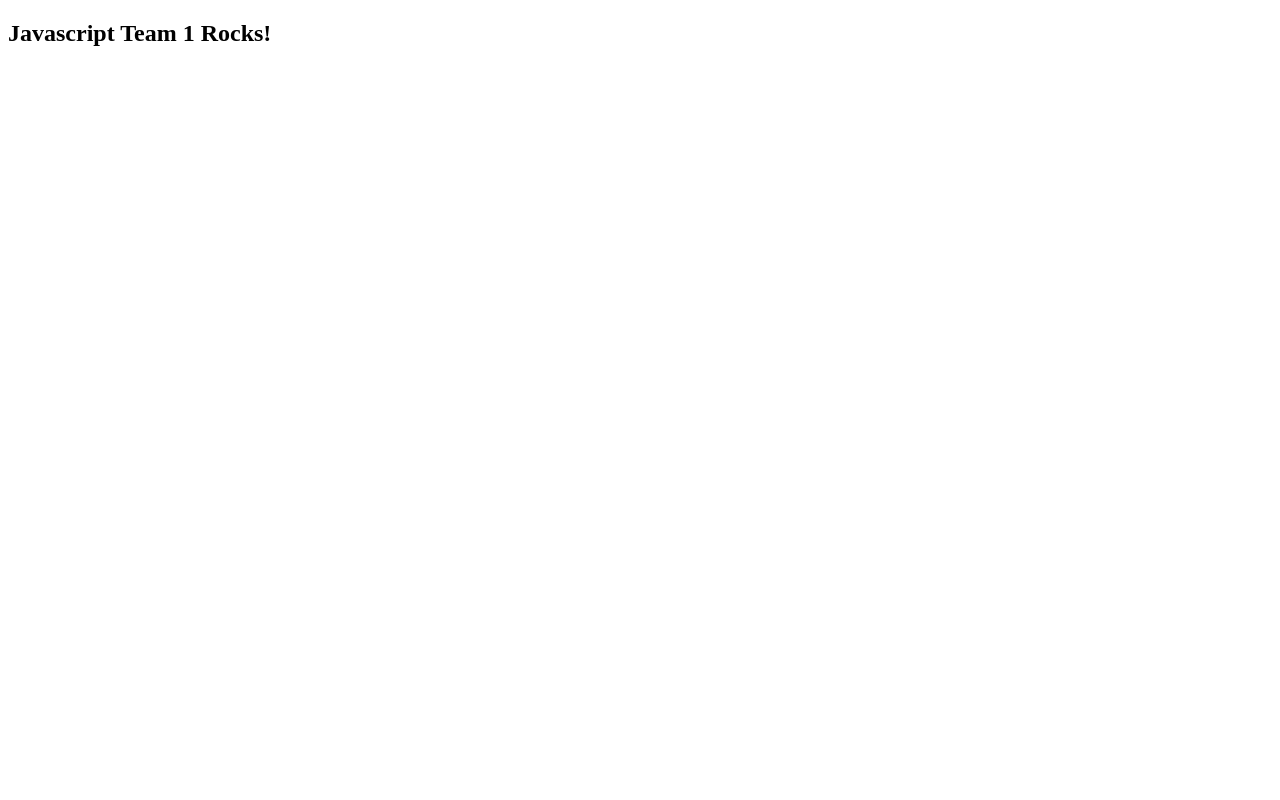
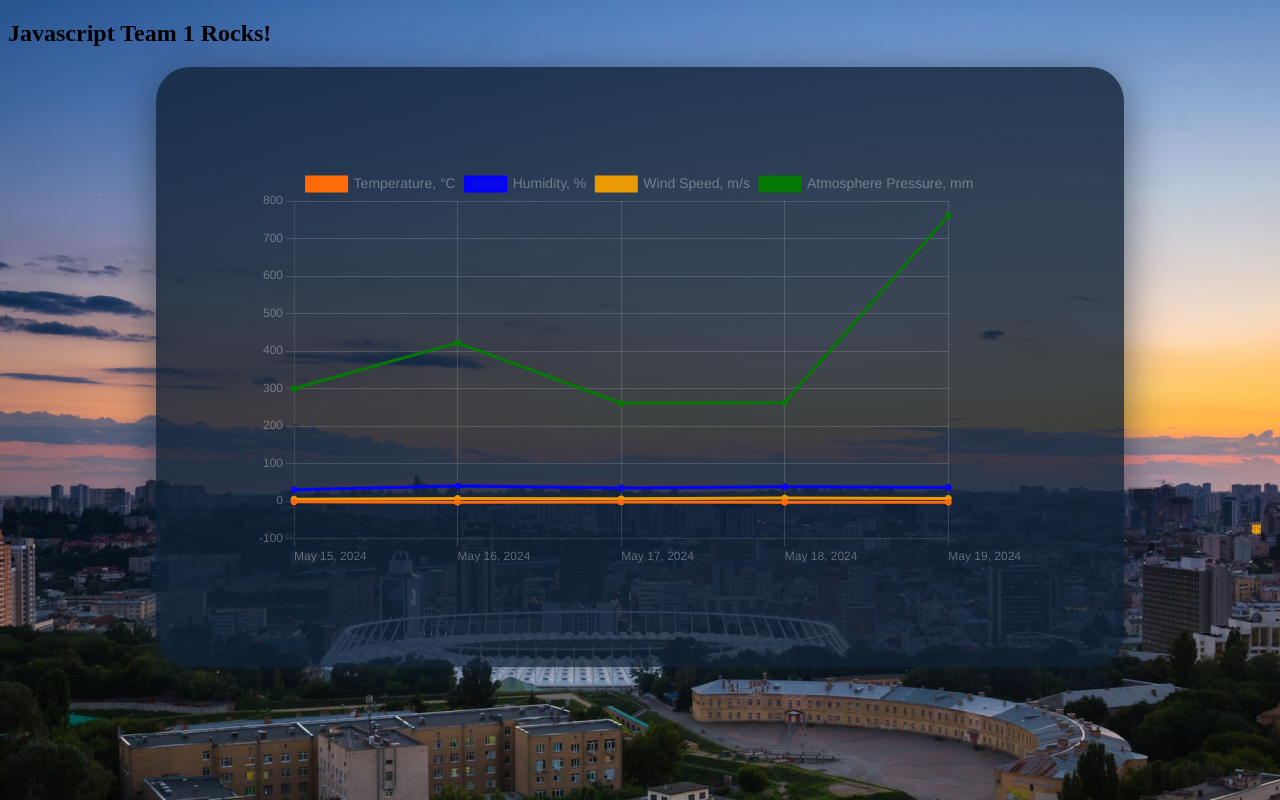
Before and after one commit to cyan0511/js-team-1-project, a website built with Parcel: page src/index.html in a window 1280 px wide. Built offline with nearby package versions, Linux system fonts and the light colour scheme.

Commit message:
weather-chart-update

```diff
--- a/package.json
+++ b/package.json
@@ -18,6 +18,7 @@
     "url": "https://github.com/cyan0511/js-team-1-project/issues"
   },
   "dependencies": {
+    "chart.js": "^4.4.3",
     "modern-normalize": "^1.1.0"
   },
   "devDependencies": {
--- a/src/css/styles.css
+++ b/src/css/styles.css
@@ -10,3 +10,9 @@
   /* page font-style */
   --lato: 'Lato', sans-serif;
 }
+
+body {
+  background-image: url(../images/background.png);
+  background-size: cover;
+  background-repeat: no-repeat;
+}
--- /dev/null
+++ b/src/css/weather-chart.css
@@ -0,0 +1,17 @@
+#weatherChart {
+  width: 1060px;
+  height: 540px;
+  flex-shrink: 0;
+}
+
+.chart-container {
+  position: relative;
+  margin: auto;
+  height: 50vh;
+  width: 60vw;
+  font-weight: 400;
+  border-radius: 34px;
+  background: rgba(16, 33, 54, 0.8);
+  box-shadow: 0px 8px 43px 0px rgba(16, 33, 54, 0.6);
+  padding: 100px;
+}
--- a/src/index.html
+++ b/src/index.html
@@ -1,33 +1,35 @@
 <!DOCTYPE html>
 <html>
-
   <head>
-    <meta charset='utf-8'>
-    <meta http-equiv='X-UA-Compatible' content='IE=edge'>
+    <meta charset="utf-8" />
+    <meta http-equiv="X-UA-Compatible" content="IE=edge" />
     <title>Weather App - Team 1</title>
-    <meta name='viewport' content='width=device-width, initial-scale=1'>
-    <link rel='stylesheet' type='text/css' media='screen' href='./css/styles.css'>
-    <script src='./js/main.js'></script>
+    <meta name="viewport" content="width=device-width, initial-scale=1" />
+    <link
+      rel="stylesheet"
+      type="text/css"
+      media="screen"
+      href="./css/styles.css"
+    />
+    <script src="./js/main.js"></script>
   </head>
 
   <body>
     <header class="header">
       <div class="container">
-            <nav class="nav">
-
-            </nav>
+        <nav class="nav"></nav>
       </div>
     </header>
     <main>
       <section>
         <div class="container">
           <h1>Javascript Team 1 Rocks!</h1>
+          <main>
+            <include src="./partials/weather-chart.html"></include>
+          </main>
         </div>
       </section>
     </main>
-    <footer class="footer">
-
-    </footer>
+    <footer class="footer"></footer>
   </body>
-
 </html>
--- /dev/null
+++ b/src/js/weather-chart.js
@@ -0,0 +1,100 @@
+document.addEventListener('DOMContentLoaded', function () {
+  const ctx = document.getElementById('weatherChart').getContext('2d');
+
+  const datasets = [
+    {
+      label: 'Temperature, °C',
+      data: [-2, -3, -2.5, -3, -2.8],
+      borderColor: '#FF6B09',
+      backgroundColor: '#FF6B09',
+      pointBackgroundColor: '#FF6B09',
+      pointBorderColor: '#FF6B09',
+    },
+    {
+      label: 'Humidity, %',
+      data: [30, 40, 35, 38, 36],
+      borderColor: 'blue',
+      backgroundColor: '#0906EB',
+      pointBackgroundColor: '#0906EB',
+      pointBorderColor: '#0906EB',
+    },
+    {
+      label: 'Wind Speed, m/s',
+      data: [5, 7, 6, 8, 7],
+      borderColor: '#EA9A05',
+      backgroundColor: '#EA9A05',
+      pointBackgroundColor: '#EA9A05',
+      pointBorderColor: '#EA9A05',
+    },
+    {
+      label: 'Atmosphere Pressure, mm',
+      data: [300, 422, 261, 263, 761],
+      borderColor: '#067806',
+      backgroundColor: '#067806',
+      pointBackgroundColor: '#067806',
+      pointBorderColor: '#067806',
+    },
+  ];
+
+  // Calculate the maximum value from all datasets
+  const allData = datasets.flatMap(dataset => dataset.data);
+  const maxValue = Math.max(...allData);
+
+  const weatherChart = new Chart(ctx, {
+    type: 'line',
+    data: {
+      labels: [
+        'May 15, 2024',
+        'May 16, 2024',
+        'May 17, 2024',
+        'May 18, 2024',
+        'May 19, 2024',
+      ],
+      datasets: datasets,
+    },
+    options: {
+      responsive: true,
+      maintainAspectRatio: false,
+      plugins: {
+        legend: {
+          display: true,
+          labels: {
+            color: '#ffffff54',
+            font: {
+              size: 14,
+            },
+          },
+        },
+        tooltip: {
+          backgroundColor: 'rgba(0, 0, 0, 0.7)',
+          titleColor: '#ffffff54',
+          bodyColor: '#ffffff54',
+        },
+      },
+      scales: {
+        x: {
+          ticks: {
+            color: '#ffffff54',
+            align: 'start',
+          },
+          grid: {
+            color: 'rgba(255, 255, 255, .15)',
+          },
+        },
+        y: {
+          type: 'linear',
+          display: true,
+          position: 'left',
+          ticks: {
+            beginAtZero: true,
+            max: maxValue,
+            color: '#ffffff54',
+          },
+          grid: {
+            color: 'rgba(255, 255, 255, .15)',
+          },
+        },
+      },
+    },
+  });
+});
--- /dev/null
+++ b/src/partials/weather-chart.html
@@ -0,0 +1,15 @@
+<!DOCTYPE html>
+<html lang="en">
+  <head>
+    <meta charset="UTF-8" />
+    <title>Weather Chart</title>
+    <link rel="stylesheet" href="./css/weather-chart.css" />
+  </head>
+  <body>
+    <div class="chart-container">
+      <canvas id="weatherChart"></canvas>
+    </div>
+    <script src="https://cdn.jsdelivr.net/npm/chart.js"></script>
+    <script src="./js/weather-chart.js"></script>
+  </body>
+</html>
```
Also changed, not shown: src/images/background.png (added), 1 other file. Lines whose indentation alone changed are shown as unchanged.
